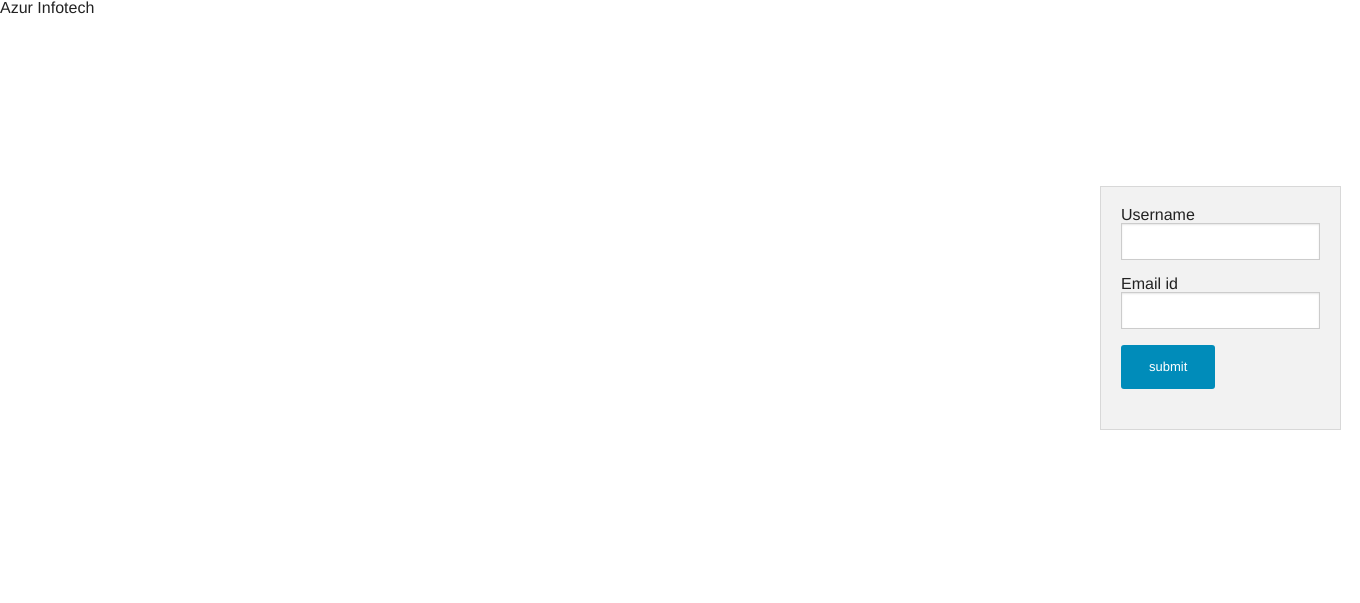
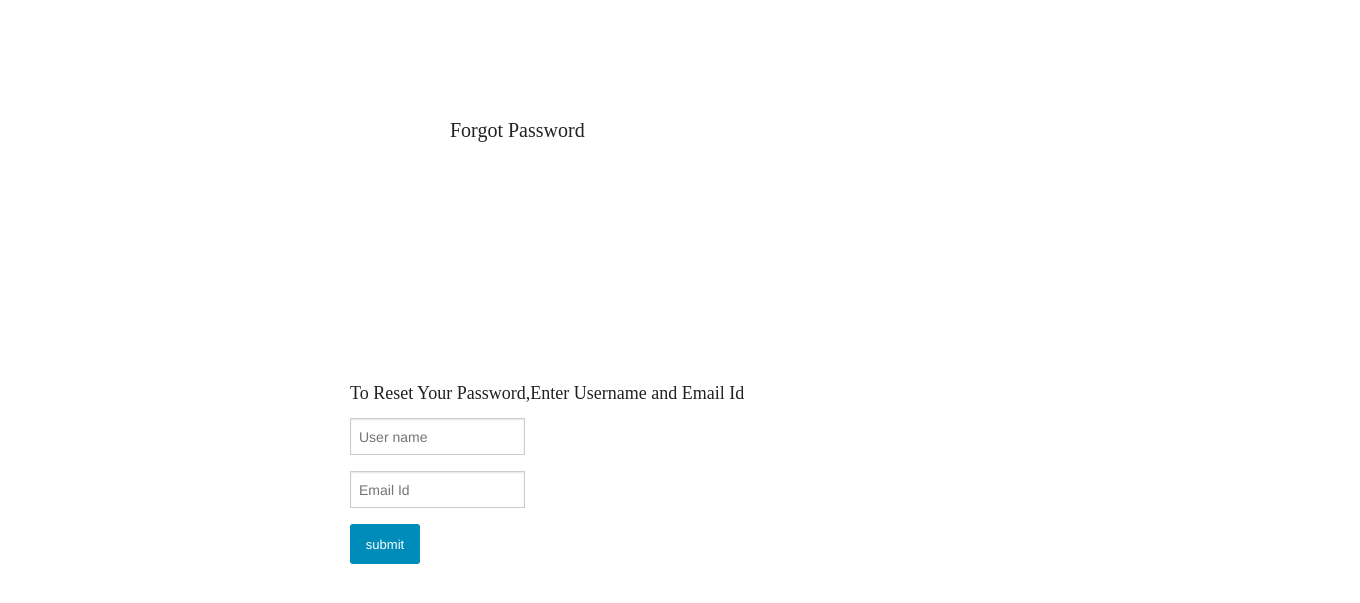
Before and after one commit to azurinfotech/hrTool, a PHP site: page /forgotpass.php in a window 1360 px wide. Shown: the top 603 px of the page. Run offline with PHP 8.4, Linux system fonts and the light colour scheme.

Commit message:
login page and forgot pass page.

```diff
--- a/forgotpass.php
+++ b/forgotpass.php
@@ -1,25 +1,22 @@
 <html>
   <head>
+<header> </header>
         <meta charset="UTF-8">
         <link href="foundation/css/foundation.min.css" rel="stylesheet" type="text/css"/>
         <link href="login_page.css" rel="stylesheet" type="text/css"/>
+         <link href="loginpage.css" rel="stylesheet" type="text/css"/>
         <script src="foundation/js/foundation.min.js"></script>
          <body>
-
-        <div class="pass">
-             <div class="panel large-12 medium-6 columns">
-    <form action="login_App.php">
-        Username<input type="text" name="Username">
-        Email id<input type="text" name="Emailid">
-     <a href="#" class="small radius button">submit</a>
+            <div class="row" id="forget">
+              <p2>To Reset Your Password,Enter Username and Email Id</p2>
+                <form action="login_App.php" >
+          <input type="text" name="Username" placeholder="User name" style="width:175px">
+          <input type="text" name="Emailid" placeholder="Email Id" style="width:175px">
+          <input type="submit" class="small radius button" value="submit" style="width:70px; height:40px; padding:10px;">
         </form>
       </div>
-            </div>
-
-
-
         </head>
  </body>
 
-    <footer><g>Azur Infotech</g></footer>
+ <p1>Forgot Password</p1>
 </html>
--- a/login_page.css
+++ b/login_page.css
@@ -39,7 +39,7 @@ p {
 }
 
 .row {
-    min-height: 25%;
+    min-height: 18%;
 
 }
 
@@ -54,17 +54,40 @@ p {
     padding-left: 800px;
 
 }
-
-footer {
-    width: 100%;
-    height: 100px;
-}
-
-footer {
-    width: 100%;
-    height: 100px;
-}
-
 #logo {
     padding-top: 5%;
 }
+#forget{
+
+    position:absolute;
+    left:350px;
+    bottom:200px;
+
+
+}
+
+hr
+{
+    margin-top:70px;
+
+}
+
+p1{
+    font-size: 20px;
+    font-family: timesnewroman;
+    text-transform: capitalize;
+    margin-left:450px;
+
+
+ }
+
+ p2{
+  font-size: 18px;
+  font-family: timesnewroman;
+  line-height:50px;
+ }
+
+ header{
+     width:100%;
+     height:120px;
+ }
--- a/nbproject/private/private.xml
+++ b/nbproject/private/private.xml
@@ -3,6 +3,7 @@
     <editor-bookmarks xmlns="http://www.netbeans.org/ns/editor-bookmarks/2" lastBookmarkId="0"/>
     <open-files xmlns="http://www.netbeans.org/ns/projectui-open-files/2">
         <group>
+<<<<<<< Updated upstream
             <file>file:/C:/wamp/www/hrTool/address_db.php</file>
             <file>file:/C:/wamp/www/hrTool/kra_db.php</file>
             <file>file:/C:/wamp/www/hrTool/emp_personal_db.php</file>
@@ -10,6 +11,11 @@
             <file>file:/C:/wamp/www/hrTool/permessions_db.php</file>
             <file>file:/C:/wamp/www/hrTool/roles_db.php</file>
             <file>file:/C:/wamp/www/hrTool/training_db.php</file>
+=======
+            <file>file:/C:/wamp/www/hrTool/login_Page.php</file>
+            <file>file:/C:/wamp/www/hrTool/forgotpass.php</file>
+            <file>file:/C:/wamp/www/hrTool/login_page.css</file>
+>>>>>>> Stashed changes
         </group>
     </open-files>
 </project-private>
```
Also changed, not shown: login_Page.php (+5 -14 lines), nbproject/project.xml (deleted, +0 -9 lines). Lines whose indentation alone changed are shown as unchanged.
